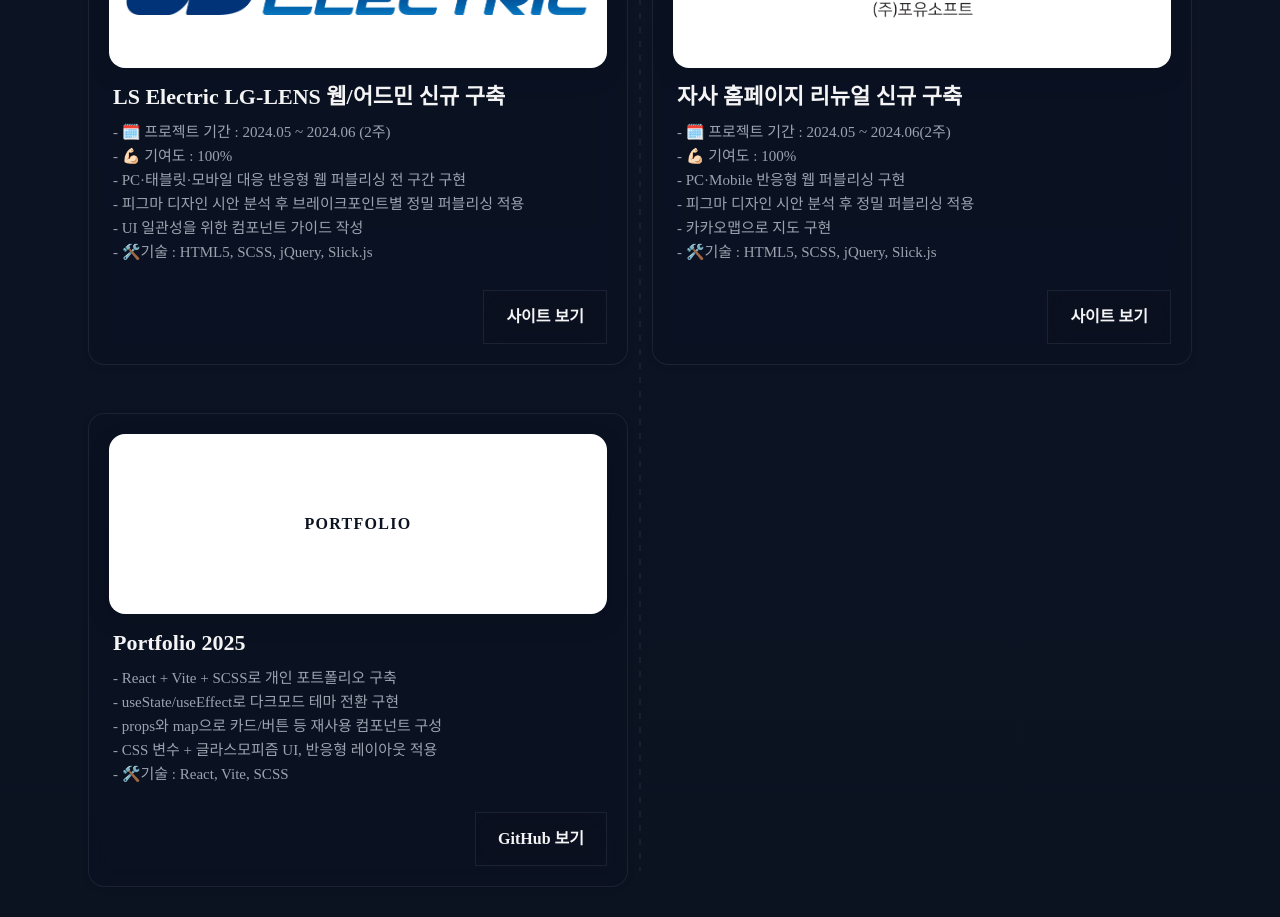
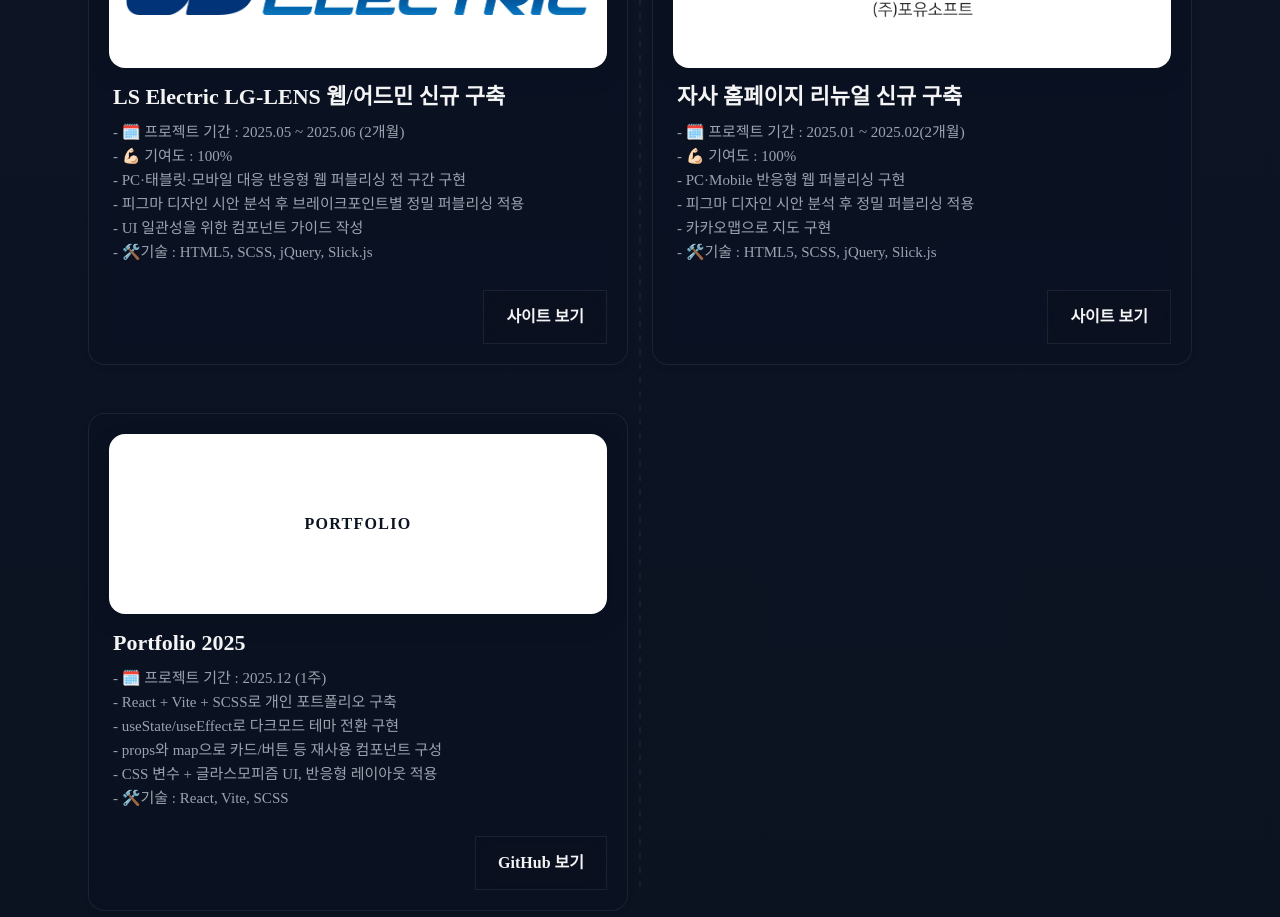
Before and after one commit to yunmee0704/portfolio_2025, a React (Vite) app: page / in a window 1280 px wide. Shown: the part 3580-4497 px from the top of the page. Built offline with nearby package versions, Linux system fonts and the light colour scheme.

Commit message:
프로젝트 날짜 수정

```diff
--- a/src/components/card/Work-card.jsx
+++ b/src/components/card/Work-card.jsx
@@ -46,7 +46,7 @@
     src: work2,
     title: "LS Electric LG-LENS 웹/어드민 신규 구축",
     desc: [
-      "- 🗓️ 프로젝트 기간 : 2024.05 ~ 2024.06 (2주)",
+      "- 🗓️ 프로젝트 기간 : 2025.05 ~ 2025.06 (2개월)",
       "- 💪🏻 기여도 : 100%",
       "- PC·태블릿·모바일 대응 반응형 웹 퍼블리싱 전 구간 구현",
       "- 피그마 디자인 시안 분석 후 브레이크포인트별 정밀 퍼블리싱 적용",
@@ -61,7 +61,7 @@
     src: work3,
     title: "자사 홈페이지 리뉴얼 신규 구축",
     desc: [
-      "- 🗓️ 프로젝트 기간 : 2024.05 ~ 2024.06(2주)",
+      "- 🗓️ 프로젝트 기간 : 2025.01 ~ 2025.02(2개월)",
       "- 💪🏻 기여도 : 100%",
       "- PC·Mobile 반응형 웹 퍼블리싱 구현",
       "- 피그마 디자인 시안 분석 후 정밀 퍼블리싱 적용",
@@ -75,6 +75,7 @@
     id: 4,
     title: "Portfolio 2025",
     desc: [
+      "- 🗓️ 프로젝트 기간 : 2025.12 (1주)",
       "- React + Vite + SCSS로 개인 포트폴리오 구축",
       "- useState/useEffect로 다크모드 테마 전환 구현",
       "- props와 map으로 카드/버튼 등 재사용 컴포넌트 구성",
```
